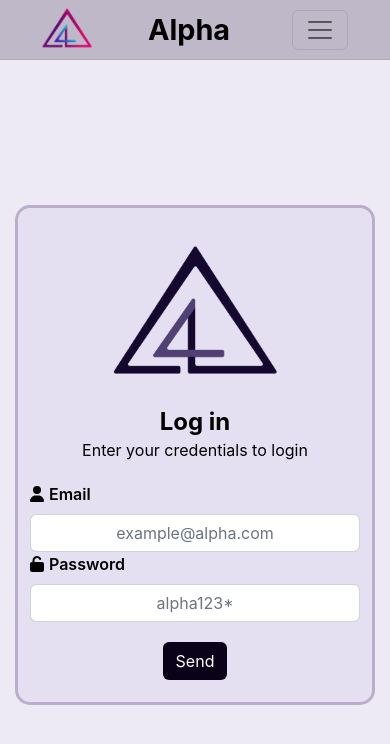
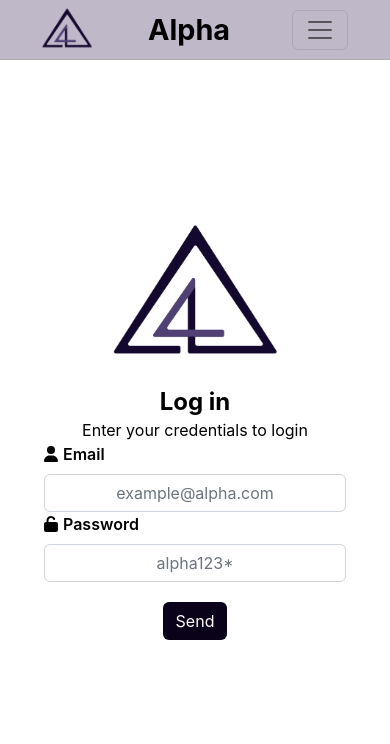
Before and after one commit to jmerazo/wallcart-front, a Vue app: page / in a window 390 px wide. Shown: the top 744 px of the page. Built offline with nearby package versions, Linux system fonts and the light colour scheme; what @meforma/vue-toaster, v-calendar, vue3-tailwind would draw is missing.

Commit message:
fixed responsive

```diff
--- a/src/components/navbar.vue
+++ b/src/components/navbar.vue
@@ -1,8 +1,9 @@
 <template>
-    <div class="header">
+    <div>
+      <header>
         <nav id="menu" class="navbar navbar-expand-lg">
             <div class="container-fluid">
-            <img id="log-alpha" src="@/assets/resources/alphav4.png"
+              <img id="log-alpha" src="@/assets/resources/alphav3.png"
                 width="50"
                 height="50"/>
               <div class="nav-start">
@@ -100,6 +101,7 @@
               </div>
             </div>
           </nav>
+        </header>
       </div>
   </template>
 
@@ -147,15 +149,16 @@ import axios from 'axios'
 </script>
 
 <style scoped>
-.header {
-  display: flex;
-  position: sticky;
+header {
+  position: fixed;
   top: 0;
   left: 0;
   right: 0;
   width: 100%;
+  padding-left: 30px;
+  padding-right: 30px;
   color: #54426b;
-  background-color: #54426b;
+  background-color: #bfb8c9;
   border-bottom: 1px solid #acacac;
 }
 
@@ -167,14 +170,6 @@ import axios from 'axios'
 
 .dropdown-toggle::after {
   content: none;
-}
-
-.navbar {
-  width: 100%;
-  padding-left: 30px;
-  padding-right: 30px;
-  color: #54426b;
-  background-color: #bfb8c9;
 }
 
 #fai-log{
@@ -195,15 +190,6 @@ import axios from 'axios'
   margin-right: 5px;
 }
 
-#li-fixed-queries{
-  margin-top: 10px;
-  margin-right: 3px;
-}
-
-#li-fixed-home{
-  margin-top: 8px;
-  margin-right: 12px;
-}
 
 #btncircle{
   width: 40px;
@@ -241,4 +227,20 @@ import axios from 'axios'
   align-content: right;
   justify-content: right;
 }
+
+nav ul {
+  list-style: none;
+  margin: 0;
+  padding: 0;
+}
+
+nav li {
+  display: inline-block;
+  margin: 10px;
+}
+
+nav li a {
+  display: block;
+  text-decoration: none;
+}
 </style>
--- a/src/views/Contracs/Contracs.vue
+++ b/src/views/Contracs/Contracs.vue
@@ -1,5 +1,5 @@
 <template>
-    <div class="grid">
+    <div class="grid-contracs">
         <div id="form-contracs-register">
             <div>
                 <a id="btn-contracs-list" href="/contracs/all" class="btn" type="button" title="List Contracs"><font-awesome-icon id="fai-contracs-list" :icon="['fas', 'file']"/></a>
@@ -62,7 +62,7 @@
             </div>
         </div>
 
-        <div>
+        <div id="form-contracs-search">
             <div id="form-search-contracs" class="row">
                 <div class="col-2" id="search-contracs">
                     <font-awesome-icon id="fai-search" :icon="['fas', 'filter']"/><label class="form-label">Filter by: </label>
@@ -230,26 +230,30 @@ export default {
 </script>
 
 <style>
-.grid {
+.grid-contracs {
     display: grid;
-    grid-template-columns: 350px 1490px;
-    grid-template-rows: auto;
-    margin: 20px;
+    grid-template-columns: 1fr 2fr;
+    grid-gap: 20px;
 }
 
-#table-search{
-    border-top-left-radius: 10px;
-    border-top-right-radius: 10px;
+#form-contracs-register{
+    margin-top: 5em;
+    margin-left: 20px;
+    grid-column-start: 1;
+    grid-column-end: 2;
+    width: 0.2fr;
+}
+
+#form-contracs-search{
+    margin-top: 8em;
+    margin-right: 20px;
+    grid-column-start: 2;
+    grid-column-end: 3;
 }
 
 #table-title{
     background-color: #5f4c69;
     color: white;
-}
-
-.table-dark{
-    border-top-left-radius: 10px;
-    border-top-right-radius: 10px;
 }
 
 #btn-contracs-list{
@@ -259,32 +263,8 @@ export default {
     margin-bottom: 15px;
 }
 
-#form-contracs-gral{
-    display: flex;
-    width: 99%;
-}
-
-#form-contracs-ppal{
-    justify-content: center;
-    justify-items: center;
-    align-items: center;
-    text-align: center;
-}
-
-#form-contracs{
-    width: 300px;
-}
-
 #search-contracs{
     text-align: left;
-}
-
-#form-contracs-all{
-    align-items: center;
-    justify-content: center;
-    text-align: center;
-    margin: 20px;
-    top: 0;
 }
 
 #form-search-contracs{
@@ -302,7 +282,19 @@ export default {
     color: white;
 }
 
-#btn-content{
-    margin-top: 30px;
+@media (max-width: 768px) {
+    .grid {
+        grid-template-columns: 1fr;
+    }
+
+    #form-contracs-register{
+        grid-column-start: 1;
+        grid-column-end: 2;
+    }
+
+    #form-contracs-search{
+        grid-column-start: 1;
+        grid-column-end: 2;
+    }
 }
 </style>
--- a/src/views/Dashboard.vue
+++ b/src/views/Dashboard.vue
@@ -1,5 +1,6 @@
 <template>
-  <section id="section-dashboard">
+  <div class="container">
+    <section>
       <Bar
         :chart-options="chartOptions"
         :chart-data="chartData"
@@ -12,6 +13,7 @@
         :height="height"
       />
     </section>
+  </div>
 </template>
 
 <script>
--- a/src/views/Home.vue
+++ b/src/views/Home.vue
@@ -1,8 +1,9 @@
 <template>
-  <section id="cont-login">
-    <div class="col-12" id="form-user-login">
+  <div class="container">
+    <main>
+      <div id="form-user-login">
         <form @submit.prevent="userLogin" class="row">
-        <img src="@/assets/resources/alphav3.png" alt="" id="log-login">
+          <img src="@/assets/resources/alphav3.png" id="img-login">
           <h2 id="login-title" class="font-bold text-2xl">Log in</h2>
           <label id="login-subtitle">Enter your credentials to login</label><br>
 
@@ -12,7 +13,7 @@
                 <font-awesome-icon id="fai-login" :icon="['fas', 'user']"/>
                 <label class="form-label font-semibold">Email</label>
               </div>
-            <input id="i-login" v-model="email" type="text" class="form-control" placeholder="example@alpha.com" required>
+              <input id="i-login-data" v-model="email" type="text" class="form-control" placeholder="example@alpha.com" required>
             </div>
 
             <div>
@@ -20,16 +21,19 @@
                 <font-awesome-icon id="fai-login" :icon="['fas', 'unlock']"/>
                 <label class="form-label font-semibold">Password</label>
               </div>
-            <input id="i-login-pass" v-model="password" type="password" class="form-control" placeholder="alpha123*" required>
+              <input id="i-login-data" v-model="password" type="password" class="form-control" placeholder="alpha123*" required>
             </div>
 
             <div class="col-4">
               <button id="btn-user-login" class="btn" type="submit">Send</button>
             </div>
+
           </div>
         </form>
+
       </div>
-  </section>
+    </main>
+  </div>
 </template>
 
 <script>
@@ -121,35 +125,24 @@ export default {
 </script>
 
 <style>
-section{
-  display: flex;
-  height: 96.3%;
+.container{
+  display: grid;
+  grid-template-rows: auto 1fr;
+  min-height: 100vh;
 }
 
-.body{
-  background-color: #e010cf;
+main{
+  padding: 20px;
+  display: grid;
+  grid-template-columns: repeat(auto-fit, minmax(300px, 1fr));
+  grid-gap: 20px;
 }
 
-.row {
-  align-items: center;
-  justify-items: center;
-  justify-content: center;
-}
-
-#log-login{
+#img-login{
   margin-bottom: 20px;
   margin-top: 20px;
   width: 190px;
   height: 170;
-}
-
-#cont-login{
-  background-color: #eeeaf5;
-  justify-content: center;
-  display: flex;
-  align-items: center;
-  height: 93.5%;
-
 }
 
 #fai-login{
@@ -160,20 +153,8 @@ section{
   text-align: left;
 }
 
-#i-login{
+#i-login-data{
   text-align: center;
-}
-
-#i-login-pass{
-  text-align: center;
-}
-
-#row-form{
-  margin-top: 20px;
-}
-
-#form-label{
-  text-align: left;
 }
 
 #btn-user-login {
@@ -183,15 +164,5 @@ section{
   color: white;
 }
 
-#form-user-login {
-  padding-top: 10px;
-  border: 3px solid #baaeca;
-  background-color: #e5e0f1;
-  padding-bottom: 15px;
-  border-radius: 15px;
-  width: 360px;
-  height: 500px;
-  align-items: center;
-  display: flex;
-}
+
 </style>
--- a/src/views/Payments/AgesNew.vue
+++ b/src/views/Payments/AgesNew.vue
@@ -1,13 +1,13 @@
 <template>
-    <section id="test2">
+    <div class="grid-ages">
         <div id="form-search-data">
             <div class="row" id="form-search-parameters">
-                <div class="col-4" id="align-text-fai">
+                <div class="col-3" id="align-text-fai">
                     <font-awesome-icon id="fai-search" :icon="['fas', 'calendar']"/><label class="form-label">Select date</label><br>
                     <input v-model="dateIn" type="date"><br>
                 </div>
 
-                <div class="col-2">
+                <div class="col-1">
                     <a id="btn-search-report" type="submit" class="btn" @click="agesReport">Generate</a>
                 </div>
             </div>
@@ -88,7 +88,7 @@
                 </ul>
             </nav>
         </div>
-    </section>
+    </div>
 </template>
 
 <script>
@@ -206,14 +206,11 @@ methods: {
 </script>
 
 <style>
-.row {
-  align-items: center;
-  justify-items: center;
-  justify-content: center;
-}
-
-#pagination-ages{
-    margin-bottom: 20px;
+.grid-ages{
+    display: grid;
+    grid-template-columns: 1fr;
+    grid-gap: 20px;
+    margin-top: 3em;
 }
 
 #tableNone{
@@ -222,9 +219,9 @@ methods: {
 
 #img-report-ages{
     position: absolute;
-    width: 100px;
-    height: 100px;
-    top: 180px;
+    width: 150px;
+    height: 50px;
+    top: 210px;
 }
 
 #btn-search-export{
@@ -239,37 +236,9 @@ methods: {
     color: #07a355;
 }
 
-#fai-search{
-    margin-right: 5px;
-}
-
-#form-label-input{
-    margin-top: 20px;
-    justify-content: left;
-}
-
-
-#align-text-fai{
-    text-align: left;
-}
-
-#form-search-data{
-    margin: 20px;
-}
-
-#form-search-parameters{
-  margin-top: 15px;
-  justify-content: left;
-}
-
 #btn-search-report{
   background-color: #ab0d2f;
   color: white;
-  margin-top: 35px;
-}
-
-#form-search-list{
-  width: 100%;
-  margin-top: 20px;
+  margin-top: 15px;
 }
 </style>
--- a/src/views/Payments/ValidityNew.vue
+++ b/src/views/Payments/ValidityNew.vue
@@ -1,7 +1,8 @@
 <template>
-    <section>
-        <div id="form-validity">
-            <img src="@/assets/resources/logoese.png" alt="Log ESE HJMH" id="img-report-ages">
+  <div class="grid-validity">
+
+      <div class="form-validity">
+        <img src="@/assets/resources/logoese.png" alt="Log ESE HJMH" id="img-report-validity">
         <h2 id="register-title" class="font-bold text-2xl">E.S.E Hospital José María Hernández</h2>
         <label id="register-subtitle" class="font-semibold text-lg">Nit: 891.200.679-1</label><br>
         <span class="font-semibold text-lg">Informe de vigencias</span><br><br>
@@ -25,9 +26,9 @@
         </div>
 
         <a id="btn-export-consolidated" title="Export report" type="submit" class="btn" @click="expTable"><font-awesome-icon id="fai-export" :icon="['fas', 'file-export']"/></a>
+      </div>
 
       <div class="row" id="form-validity-list">
-
           <div class="col-12" id="form-search-list">
               <table class="table table table-striped table-hover">
               <thead class="thead-dark">
@@ -79,7 +80,6 @@
           </nav>
       </div>
   </div>
-    </section>
 </template>
 
 <script>
@@ -165,18 +165,21 @@ export default {
 </script>
 
 <style>
+.grid-validity {
+  display: grid;
+  grid-template-columns: 1fr;
+  grid-gap: 20px;
+  margin-left: 20px;
+  margin-right: 20px;
+}
+
 #validity-select{
     width: 180px;
     margin-left: 50px;
 }
 
-#pag-validity{
-  margin-bottom: 30px;
-  margin-top: 20px;
-}
-
-#form-validity{
-    padding-top: 50px;
+.form-validity{
+    margin-top: 5.5em;
     width: 98%;
     margin-left: 10px;
     margin-right: 10px;
@@ -190,4 +193,9 @@ export default {
   background-color: #ab0d2f;
   color: white;
 }
+
+#img-report-validity{
+  position: absolute;
+  top: 85px;
+}
 </style>
--- a/src/views/Portfolio/Reports.vue
+++ b/src/views/Portfolio/Reports.vue
@@ -1,5 +1,6 @@
 <template>
-    <section id="test2">
+    <div class="container">
+        <main>
             <div id="form-search-data">
             <h2 id="register-title" class="font-bold text-2xl">Search data</h2>
             <label id="register-subtitle" class="font-semibold text-lg">Find By: </label><br>
@@ -104,7 +105,8 @@
                 </table>
             </div>
             </div>
-    </section>
+        </main>
+    </div>
   </template>
 
 <script>
@@ -201,12 +203,6 @@ methods: {
 </script>
 
 <style>
-.row {
-  align-items: center;
-  justify-items: center;
-  justify-content: center;
-}
-
 #btn-search-export{
     left: 500px;
     position: relative;
@@ -226,10 +222,6 @@ methods: {
 #form-label-input{
     margin-top: 20px;
     justify-content: left;
-}
-
-#test2{
-    display: flex;
 }
 
 #align-text-fai{
```
Also changed, not shown: src/views/Business/Business.vue (+40 -40 lines), src/assets/resources/logoese.png, src/assets/resources/logoese1.png (added). Lines whose indentation alone changed are shown as unchanged.
